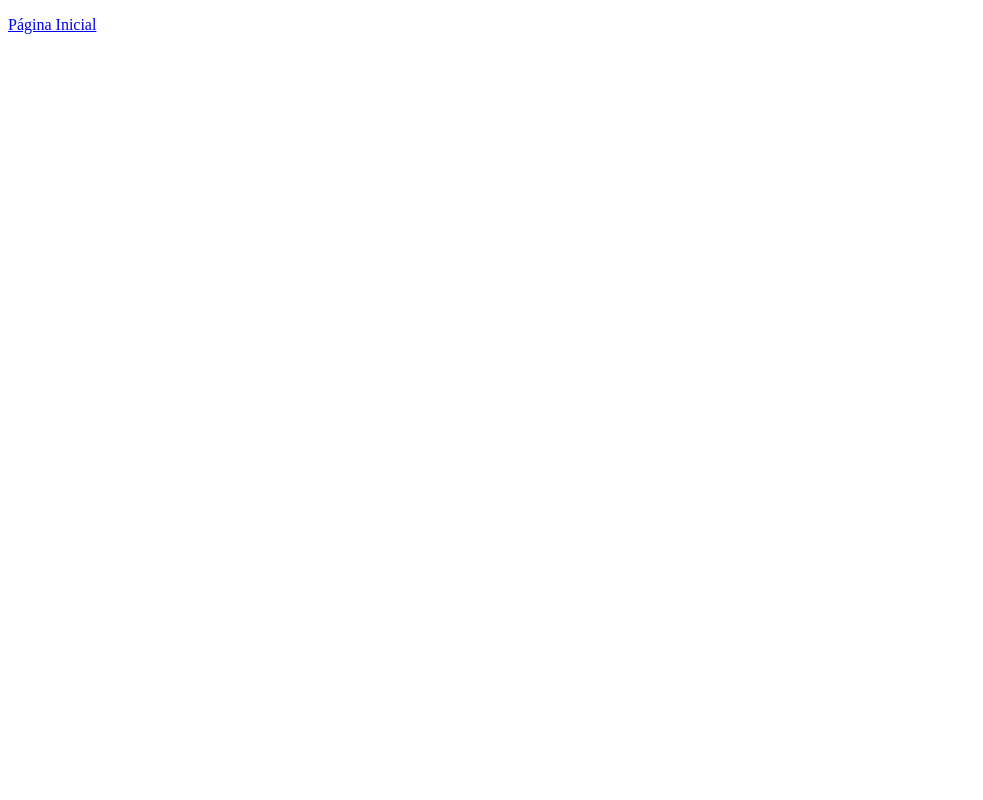
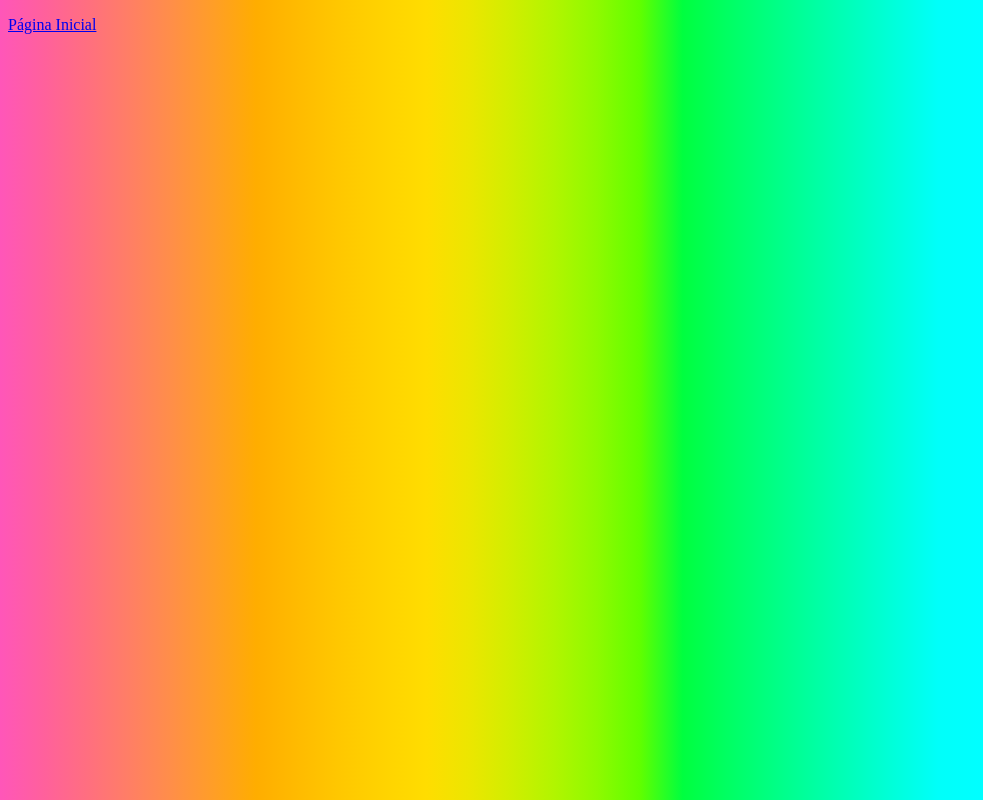
Before and after one commit to LuigiRMartins/portifolio, a plain HTML site: page portifólio04.html in a window 1280 px wide. Shown: the whole page, without its empty margins (0-983 px from the left). Drawn offline with Linux system fonts and the light colour scheme.

Commit message:
Update Site

```diff
--- a/portifólio04.html
+++ b/portifólio04.html
@@ -4,6 +4,14 @@
     <meta charset="UTF-8">
     <meta name="viewport" content="width=device-width, initial-scale=1.0">
     <title>Projetos feitos fora do Curso</title>
+
+    <style>
+        body{
+            background-image: linear-gradient(90deg, #ff56b9 0, #ff609d 3.33%, #ff6e81 6.67%, #ff7e66 10%, #ff8e49 13.33%, #ff9e27 16.67%, #ffad00 20%, #ffbb00 23.33%, #ffc800 26.67%, #ffd300 30%, #ffdd00 33.33%, #ece600 36.67%, #d0ee00 40%, #b1f500 43.33%, #8efa00 46.67%, #60ff00 50%, #00ff3f 53.33%, #00ff61 56.67%, #00ff80 60%, #00ff9f 63.33%, #00ffbd 66.67%, #00ffdc 70%, #00fffa 73.33%, #00ffff 76.67%, #00ffff 80%, #00ffff 83.33%, #00ffff 86.67%, #00ffff 90%, #00ffff 93.33%, #00ffff 96.67%, #00feff 100%);
+            background-attachment: fixed;
+        }
+    </style>
+
 </head>
 <body>
 
```
Also changed, not shown: portifólio01.html (+8 -0 lines), portifólio02.html (+8 -0 lines), portifólio03.html (+8 -0 lines).
